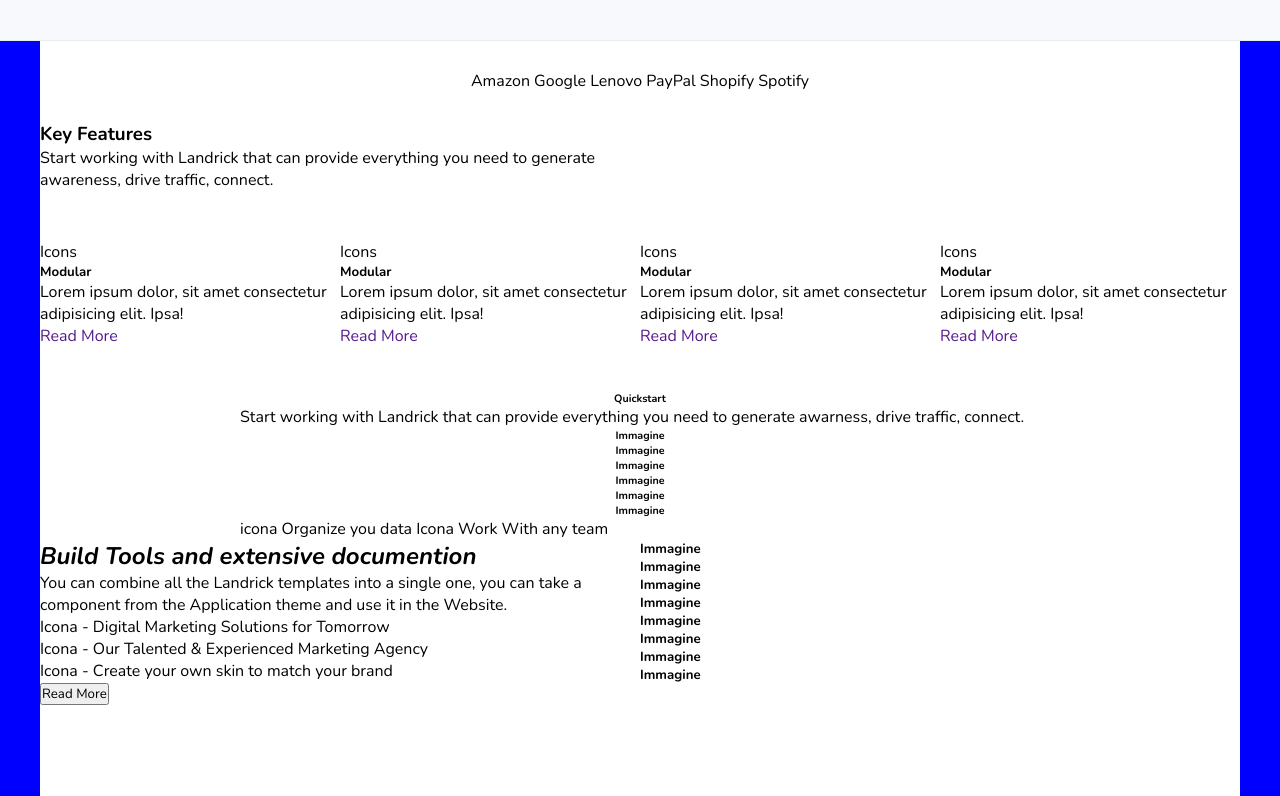
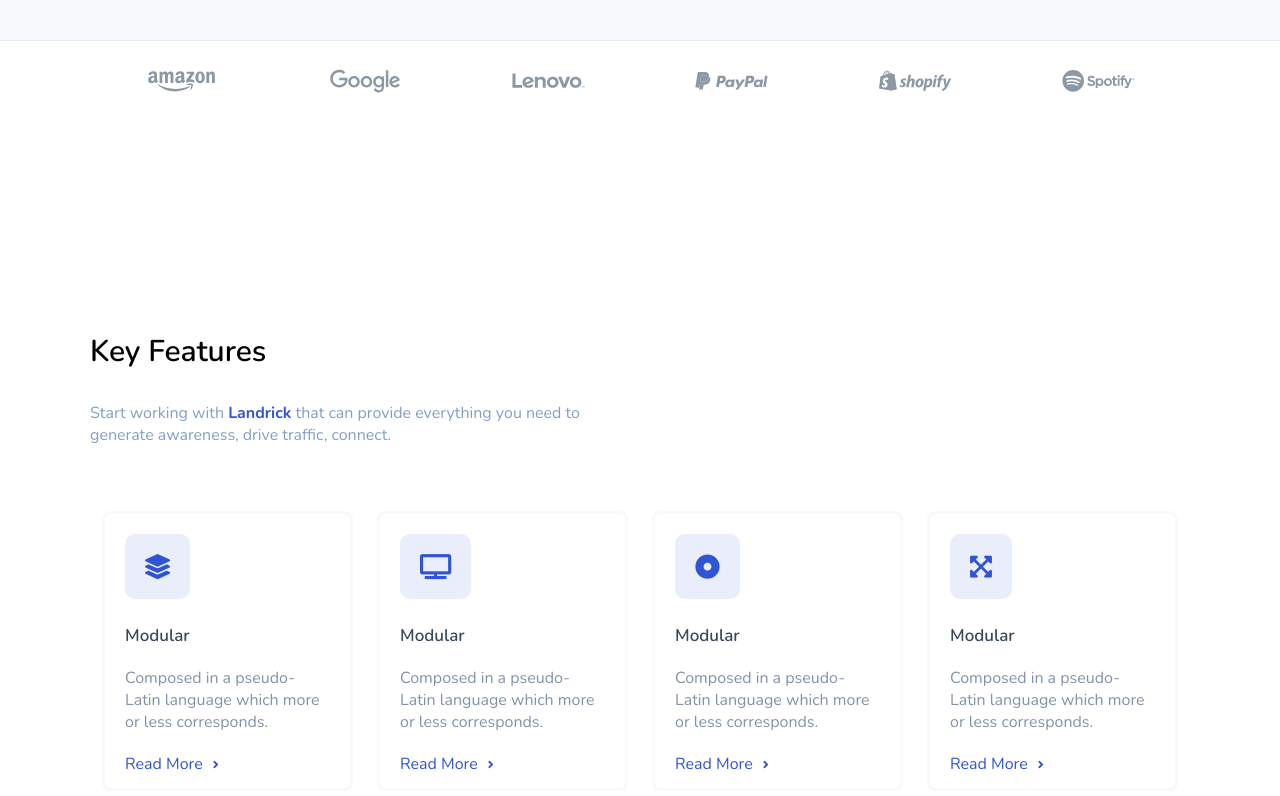
Before and after one commit to piermariosalis/proj-html-vuejs, a plain HTML site: page index.html in a window 1280 px wide. Shown: the part 680-1476 px from the top of the page. Drawn offline with nearby package versions, Linux system fonts and the light colour scheme.

Commit message:
Landrick - Proj-html-vue |  Update 5
Section Key Features completata

```diff
--- a/index.html
+++ b/index.html
@@ -99,38 +99,83 @@
             /*MAIN & SECTIONS*/
             main {
             width: 100vw;
+            background: white;
             }
             .partners {
-        width: 1200px;
+            width: 1100px;
             height: 80px;
             margin: auto;
             background: white;
             line-height: 80px;
             }
+            .partners img {
+            padding: 28px 0;
+            }
             .key_features, .quick_start {
-        width: 1200px;
+            width: 1100px;
             margin: auto;
             background: white;
+            }
+            .key_features {
+            height: 750px;
+
             }
             .left_key_features {
             width: calc(100% / 2);
             height: 120px;
+            margin-bottom: 60px;
             }
             .key_features_icons {
             width: 100%;
             height: 150px;
+
+
+            }
+            .feature h5 {
+            font-size: 17px;
+            font-weight: 600;
+            color: #3c4858;
             }
             .feature {
             width: calc(100% / 4);
+            height: 280px;
+            border: 0.2rem solid #F8F9FC;
+            border-radius: 8px;
+            padding: 20px;
+            margin: 0 12px;
+            }
+            .feature:hover {
+            background-color:rgba(25, 181, 254, 0.3);
+            }
+            .feature > i:first-child {
+            font-size: 25px;
+            color: #2F55D4;
+            background: #EAEEFB;
+            padding: 20px;
+            border-radius: 10px;
+            margin-bottom: 25px;
+            }
+            .feature > i:last-child {
+            font-size: 12px;
+            font-weight: 600;
+            color: #2f55d4 ;
+            }
+            .feature p {
+            margin: 20px 0;
+            color: #8492a6
+            }
+            .feature a {
+            margin-right: 10px;
+            color: #2f55d4 ;
             }
             .quick_start_content {
             width: 800px;
             }
             .quick_start_content h6 {
-        text-align: center;\
+            text-align: center;
             }
             .build_tools {
-        width: 1200px;
+            width: 1100px;
             height: 250px;
             margin: auto;
             background: white;
@@ -140,7 +185,7 @@
             height: 100%;
             }
             .rates {
-        width: 1200px;
+            width: 1100px;
             margin: auto;
             background: white;
             }
@@ -156,7 +201,7 @@
             text-align: center;
             }
             .prices {
-        width: 1200px;
+            width: 1100px;
             margin: auto;
             background: white;
             }
@@ -165,7 +210,7 @@
             background: white;
             }
             .get_started {
-        width: 1200px;
+            width: 1100px;
             margin: auto;
             background: white;
             }
@@ -221,49 +266,50 @@
             </div>
         </header>
         <!-- /NAVBAR & HEADER -->
+
         <!-- MAIN & SECTIONS -->
         <main>
-            <div class="partners disp_flex flex_center flex_center">
-                Amazon
-                Google
-                Lenovo
-                PayPal
-                Shopify
-                Spotify
+            <div class="partners disp_flex flex_center">
+                <img style="width:calc(100% / 6);" src="./assets/img/amazon.svg" alt="">
+                <img style="width:calc(100% / 6);" src="./assets/img/google.svg" alt="">
+                <img style="width:calc(100% / 6);" src="./assets/img/lenovo.svg" alt="">
+                <img style="width:calc(100% / 6);" src="./assets/img/paypal.svg" alt="">
+                <img style="width:calc(100% / 6);" src="./assets/img/shopify.svg" alt="">
+                <img style="width:calc(100% / 6);" src="./assets/img/spotify.svg" alt="">
             </div>
-            <section class="key_features">
+            <section class="key_features disp_flex flex_column flex_center">
                 <div class="left_key_features">
-                    <h3>Key Features</h3>
-                    <p>Start working with Landrick that can provide everything you need to generate awareness, drive traffic, connect.</p>
+                    <h3 style="    font-size: 30px;font-weight: 600;margin-bottom: 30px;">Key Features</h3>
+                    <p style="font-size: 16px; font-weight: 400px; color: #849FC4; ">Start working with <b style="color:#2F55D4">Landrick</b> that can provide everything you need to generate awareness, drive traffic, connect.</p>
                 </div>
                 <div class="key_features_icons disp_flex">
                     <div class="feature">
-                        Icons
+                        <i class="fas fa-layer-group"></i>
                         <h5>Modular</h5>
-                        <p>Lorem ipsum dolor, sit amet consectetur adipisicing elit. Ipsa!
+                        <p>Composed in a pseudo-Latin language which more or less corresponds.
                         </p>
-                        <a href="">Read More</a>
+                        <a href="">Read More</a><i class="fas fa-angle-right"></i>
                     </div>
                     <div class="feature">
-                        Icons
+                        <i class="fas fa-tv"></i>
                         <h5>Modular</h5>
-                        <p>Lorem ipsum dolor, sit amet consectetur adipisicing elit. Ipsa!
+                        <p>Composed in a pseudo-Latin language which more or less corresponds.
                         </p>
-                        <a href="">Read More</a>
+                        <a href="">Read More</a><i class="fas fa-angle-right"></i>
                     </div>
                     <div class="feature">
-                        Icons
+                        <i class="fas fa-dot-circle"></i>
                         <h5>Modular</h5>
-                        <p>Lorem ipsum dolor, sit amet consectetur adipisicing elit. Ipsa!
+                        <p>Composed in a pseudo-Latin language which more or less corresponds.
                         </p>
-                        <a href="">Read More</a>
+                        <a href="">Read More</a><i class="fas fa-angle-right"></i>
                     </div>
                     <div class="feature">
-                        Icons
+                        <i class="fas fa-expand-arrows-alt"></i>
                         <h5>Modular</h5>
-                        <p>Lorem ipsum dolor, sit amet consectetur adipisicing elit. Ipsa!
+                        <p>Composed in a pseudo-Latin language which more or less corresponds.
                         </p>
-                        <a href="">Read More</a>
+                        <a href="">Read More</a><i class="fas fa-angle-right"></i>
                     </div>
                 </div>
             </section>
@@ -373,6 +419,7 @@
             </section>
         </main>
         <!-- /MAIN & SECTIONS -->
+
         <!-- FOOTER -->
     <footer></footer>
     <!-- /FOOTER -->
```
Also changed, not shown: assets/img/Hover Four.png (added), assets/img/Hover Three.png (added), assets/img/Hover Two.png (added), assets/img/hover One.png (added). Lines whose indentation alone changed are shown as unchanged.
